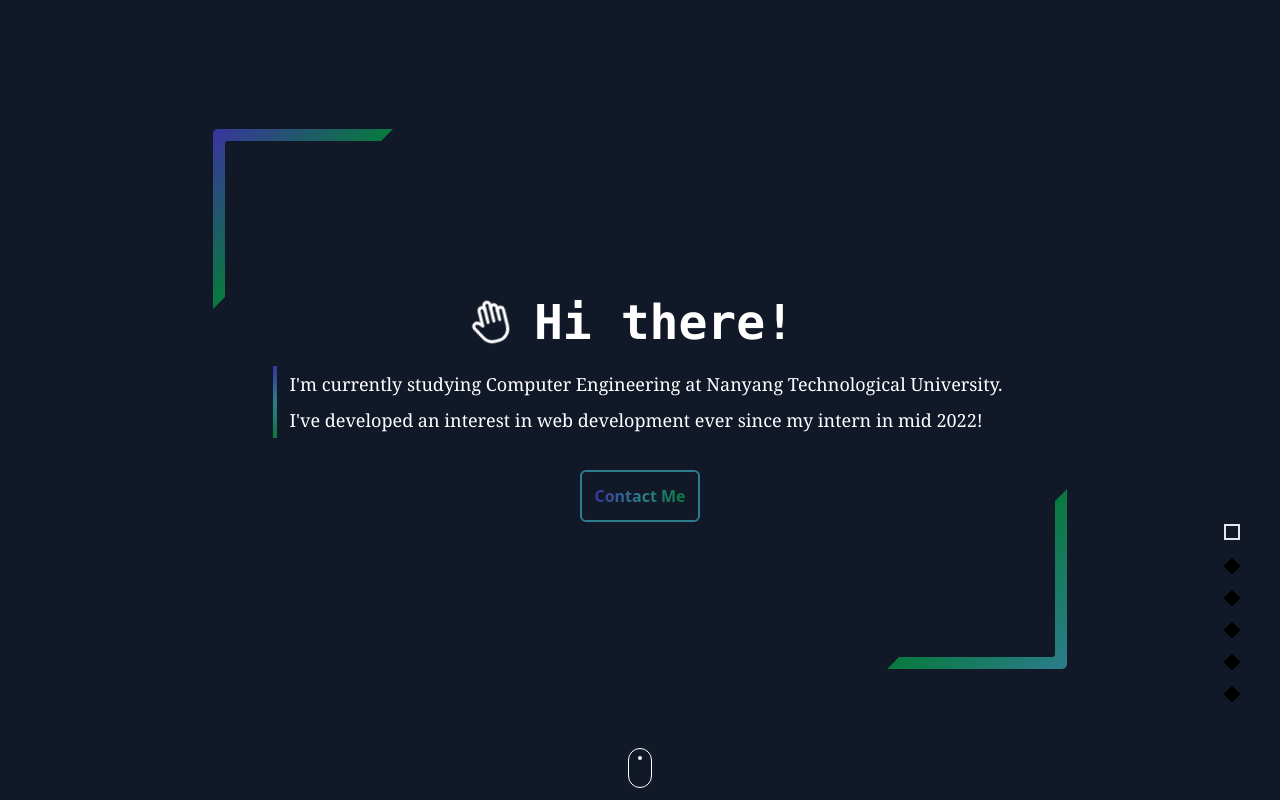
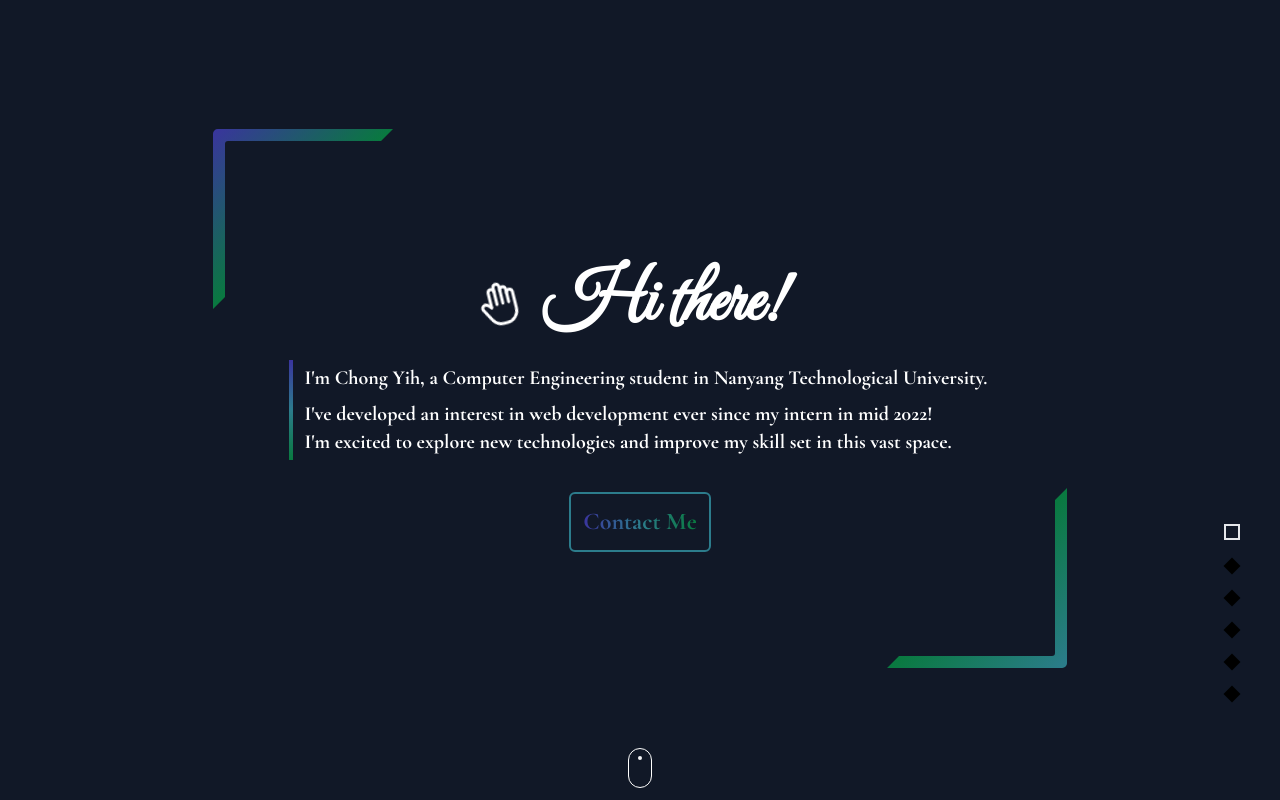
Before and after one commit to chongyih/portfolio-website, a Next.js app: page / in a window 1280 px wide. Built offline with nearby package versions, Linux system fonts and the light colour scheme.

Commit message:
feat: added custom default fonts

```diff
--- a/src/components/About.tsx
+++ b/src/components/About.tsx
@@ -22,20 +22,21 @@ const About = () => {
               alt="hand"
               className="animate-swing overflow-visible"
             />
-            <h1 className="p-5 font-mono text-xl font-bold sm:text-3xl  lg:text-5xl">
+            <h1 className="p-5 font-title text-3xl font-bold sm:text-5xl  lg:text-7xl">
               Hi there!
             </h1>
           </div>
           <div className="flex flex-row">
             <div className="h-full w-[0.1rem] bg-gradient-to-b from-[#3a349e] via-[#2c7c8c] to-[#09793f] xl:w-1"></div>
             <div className="ml-2 flex flex-col">
-              <span className="w-full p-1 text-left font-serif text-[0.4rem] sm:text-[0.6rem] lg:text-lg">
-                I&apos;m currently studying Computer Engineering at Nanyang
+              <span className="w-full p-1 text-left text-[0.5rem] sm:text-[0.8rem] lg:text-xl">
+                I&apos;m Chong Yih, a Computer Engineering student in Nanyang
                 Technological University.
               </span>
-              <span className="w-full p-1 text-left font-serif text-[0.4rem] sm:text-[0.6rem] lg:text-lg">
+              <span className="w-full p-1 text-left text-[0.5rem] sm:text-[0.8rem] lg:text-xl">
                 I&apos;ve developed an interest in web development ever since my
-                intern in mid 2022!
+                intern in mid 2022! <br></br>I&apos;m excited to explore new
+                technologies and improve my skill set in this vast space.
               </span>
             </div>
           </div>
@@ -47,7 +48,7 @@ const About = () => {
                 ?.scrollIntoView({ behavior: "smooth" })
             }
           >
-            <span className="bg-gradient-to-r from-[#3a349e] via-[#2c7c8c] to-[#09793f] bg-clip-text font-bold text-transparent">
+            <span className="bg-gradient-to-r from-[#3a349e] via-[#2c7c8c] to-[#09793f] bg-clip-text font-bold text-transparent lg:text-2xl">
               Contact Me
             </span>
           </button>
--- a/src/pages/index.tsx
+++ b/src/pages/index.tsx
@@ -52,7 +52,26 @@ const Home: NextPage = () => {
           name="description"
           content="Aspiring developer from Singapore looking to explore new technologies."
         />
-        <link rel="icon" href="/favicon.ico" />
+        <link rel="preconnect" href="https://fonts.googleapis.com" />
+        <link
+          rel="preconnect"
+          href="https://fonts.gstatic.com"
+          crossOrigin="true"
+        />
+        <link
+          href="https://fonts.googleapis.com/css2?family=Great+Vibes&display=swap"
+          rel="stylesheet"
+        />
+        <link rel="preconnect" href="https://fonts.googleapis.com" />
+        <link
+          rel="preconnect"
+          href="https://fonts.gstatic.com"
+          crossOrigin="true"
+        />
+        <link
+          href="https://fonts.googleapis.com/css2?family=Cormorant+Garamond:wght@700&display=swap"
+          rel="stylesheet"
+        />
       </Head>
 
       <main className="no-scrollbar h-screen w-screen snap-y snap-mandatory overflow-y-scroll bg-zinc-800">
--- a/src/styles/globals.css
+++ b/src/styles/globals.css
@@ -13,3 +13,9 @@
     scrollbar-width: none; /* Firefox */
   }
 }
+
+@layer base {
+  html {
+    font-family: 'Cormorant Garamond', serif;
+  }
+}
--- a/tailwind.config.cjs
+++ b/tailwind.config.cjs
@@ -2,6 +2,10 @@
 module.exports = {
   content: ["./src/**/*.{js,ts,jsx,tsx}"],
   theme: {
+    fontFamily: {
+        'title': ['Great Vibes', 'cursive'],
+        'body': ['Cormorant Garamond', 'serif']
+    },
     extend: {
       'animation': {
           'gradient-x':'gradient-x 12s ease infinite',
```
Lines whose indentation alone changed are shown as unchanged.
